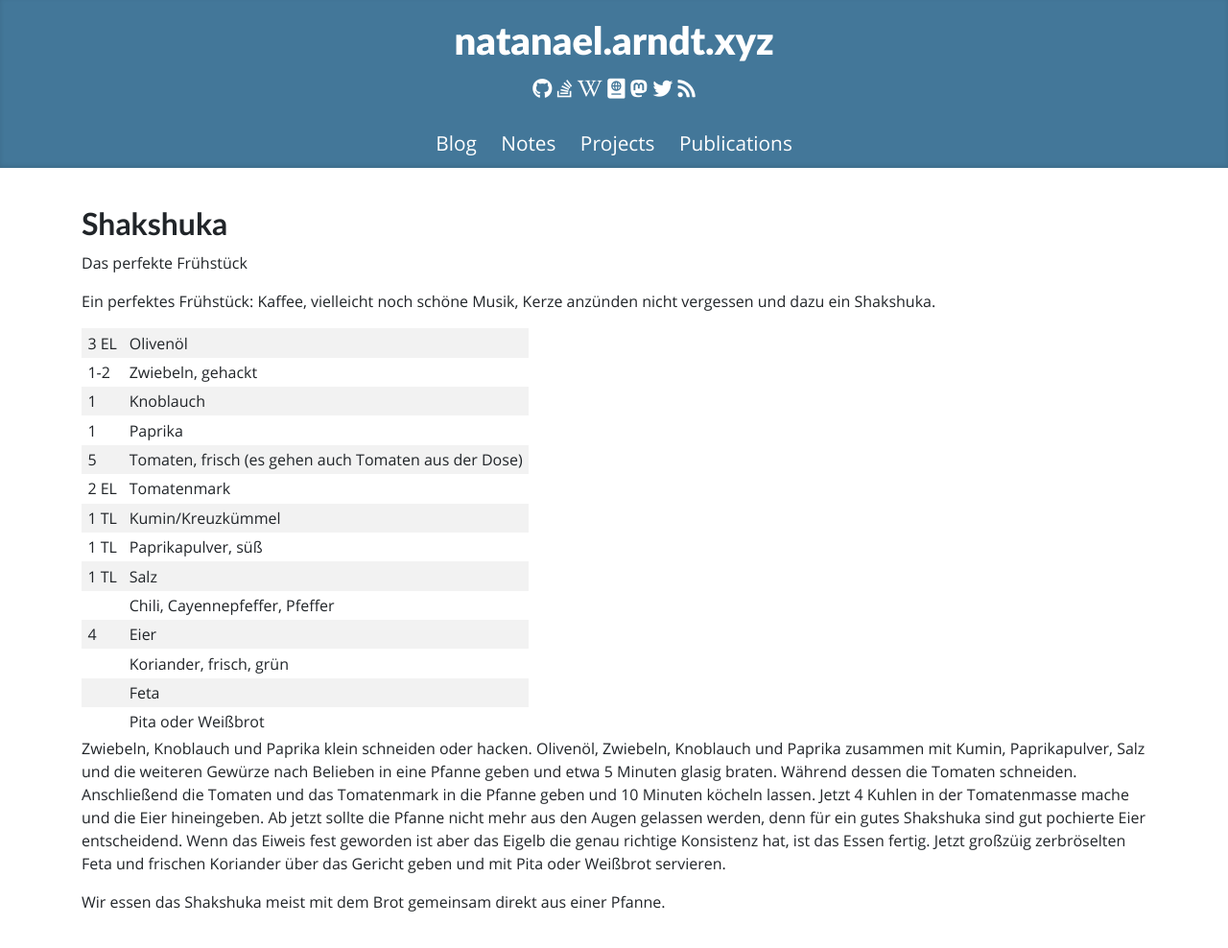
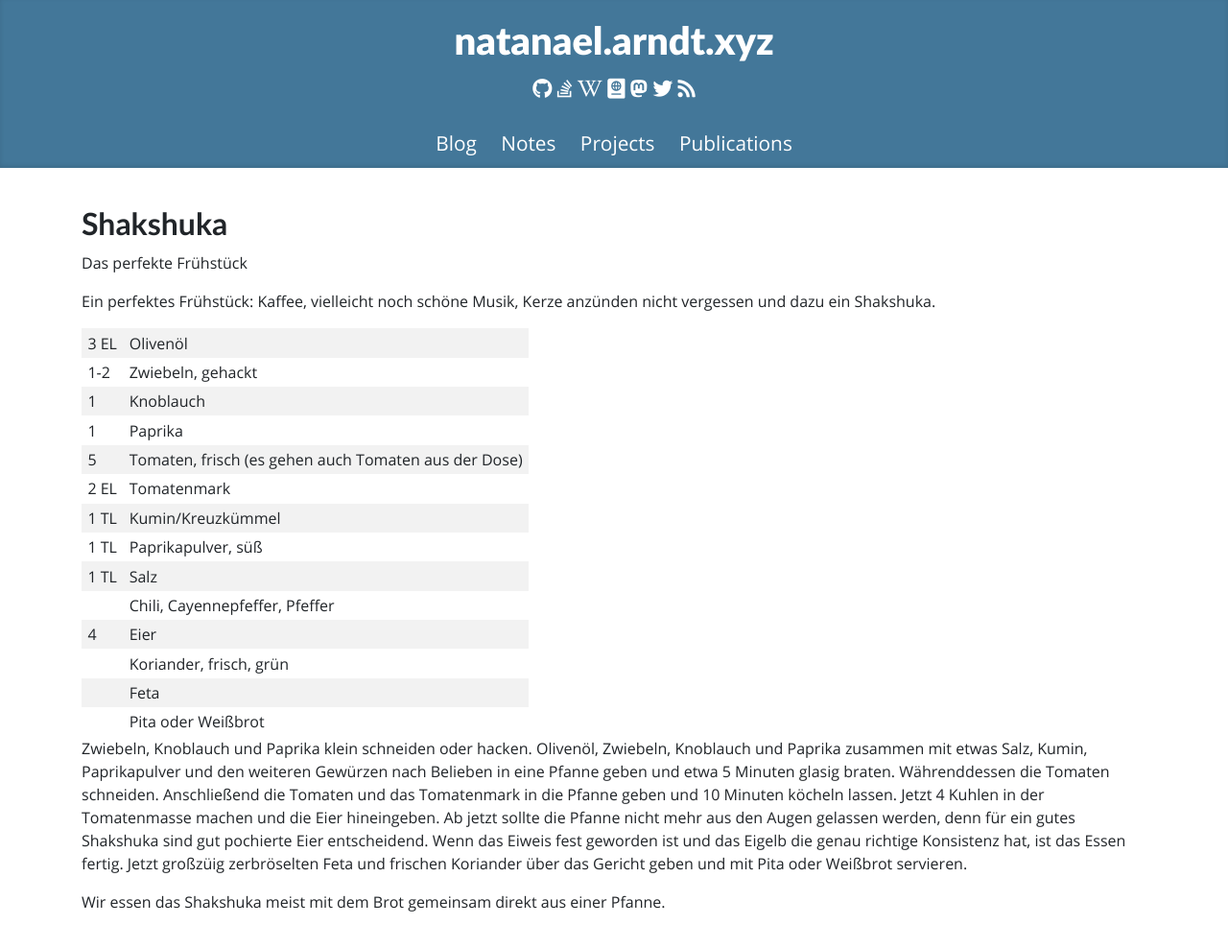
Before and after one commit to white-gecko/natanael.arndt.xyz, a Jekyll site: the page built from notes/shakshuka.md, in a window 1280 px wide. Shown: the whole page at 96% size. Built offline with Jekyll 4.4.1, drawn with Linux system fonts in a browser that asks for light colours.

Commit message:
update shakshuka

```diff
--- a/notes/shakshuka.md
+++ b/notes/shakshuka.md
@@ -26,12 +26,12 @@ Kaffee, vielleicht noch schöne Musik, Kerze anzünden nicht vergessen und dazu
 |      |  Pita oder Weißbrot |
 
 Zwiebeln, Knoblauch und Paprika klein schneiden oder hacken.
-Olivenöl, Zwiebeln, Knoblauch und Paprika zusammen mit Kumin, Paprikapulver, Salz und die weiteren Gewürze nach Belieben in eine Pfanne geben und etwa 5 Minuten glasig braten.
-Während dessen die Tomaten schneiden.
+Olivenöl, Zwiebeln, Knoblauch und Paprika zusammen mit etwas Salz, Kumin, Paprikapulver und den weiteren Gewürzen nach Belieben in eine Pfanne geben und etwa 5 Minuten glasig braten.
+Währenddessen die Tomaten schneiden.
 Anschließend die Tomaten und das Tomatenmark in die Pfanne geben und 10 Minuten köcheln lassen.
-Jetzt 4 Kuhlen in der Tomatenmasse mache und die Eier hineingeben.
+Jetzt 4 Kuhlen in der Tomatenmasse machen und die Eier hineingeben.
 Ab jetzt sollte die Pfanne nicht mehr aus den Augen gelassen werden, denn für ein gutes Shakshuka sind gut pochierte Eier entscheidend.
-Wenn das Eiweis fest geworden ist aber das Eigelb die genau richtige Konsistenz hat, ist das Essen fertig.
+Wenn das Eiweis fest geworden ist und das Eigelb die genau richtige Konsistenz hat, ist das Essen fertig.
 Jetzt großzüig zerbröselten Feta und frischen Koriander über das Gericht geben und mit Pita oder Weißbrot servieren.
 
 Wir essen das Shakshuka meist mit dem Brot gemeinsam direkt aus einer Pfanne.
```
Also changed, not shown: other parts of notes/shakshuka.md (+1 -1 lines).
